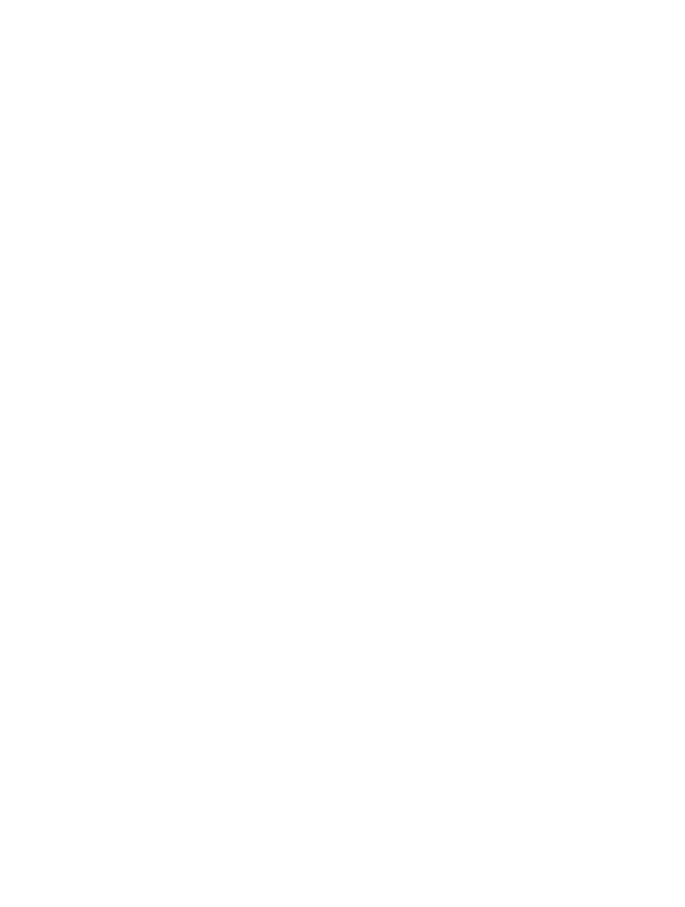
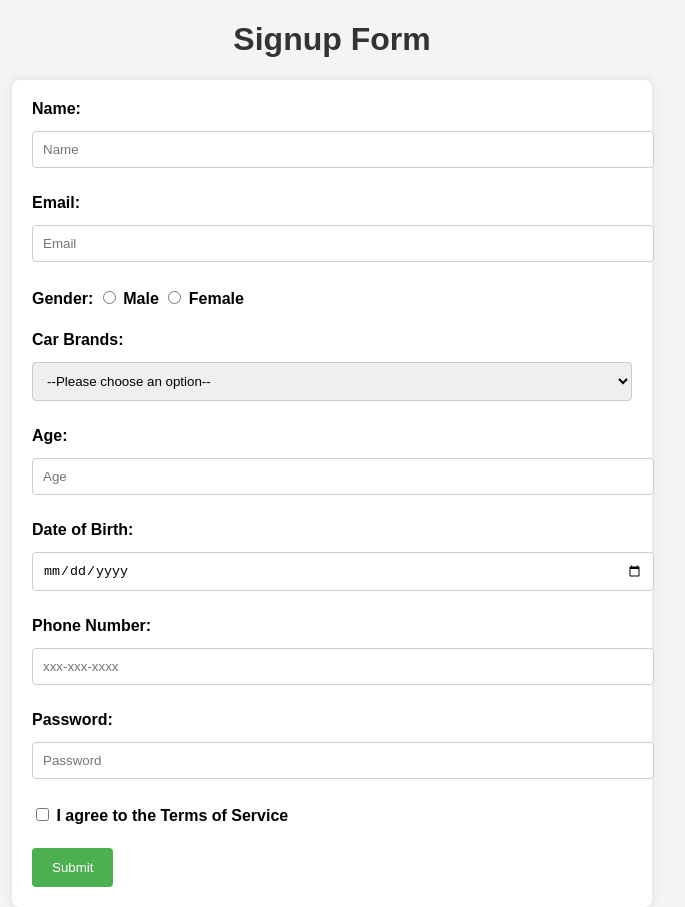
Before and after one commit to acciojob/signup-form-car-Shashikant32, a website: page main.html in a window 1280 px wide. Shown: the whole page, without its empty margins (308-993 px from the left). Before the commit the page ends 800 px from the top, so only its background shows below. Drawn offline with Linux system fonts and the light colour scheme.

Commit message:
created a submission

```diff
--- a/main.html
+++ b/main.html
@@ -1,16 +1,78 @@
 <!DOCTYPE html>
-
-<html>
+<html lang="en">
 
 <head>
-	<link rel="stylesheet" href="styles.css">
+    <meta charset="UTF-8">
+    <meta name="viewport" content="width=device-width, initial-scale=1.0">
+    <title>Signup Form</title>
+    <!-- External CSS -->
+    <link rel="stylesheet" href="styles.css">
 </head>
 
 <body>
-	<!-- the entire body must be written by student -->
-    <script type="text/javascript" src="./script.js">
-</script>
+    <h1>Signup Form</h1>
+    <form action="/submit" method="post">
+        <!-- Name -->
+        <label for="name">Name:</label>
+        <input type="text" id="name" name="name" required placeholder="Name">
+        <br><br>
 
+        <!-- Email -->
+        <label for="email">Email:</label>
+        <input type="email" id="email" name="email" required placeholder="Email">
+        <br><br>
+
+        <!-- Gender -->
+        <label>Gender:</label>
+        <input type="radio" id="gender_m" name="gender" value="male" required>
+        <label for="gender_m">Male</label>
+        <input type="radio" id="gender_f" name="gender" value="female" required>
+        <label for="gender_f">Female</label>
+        <br><br>
+
+        <!-- Car Brands -->
+        <label for="cars">Car Brands:</label>
+        <select id="cars" name="cars" required>
+            <option value="">--Please choose an option--</option>
+            <option value="toyota">Toyota</option>
+            <option value="honda">Honda</option>
+            <option value="ford">Ford</option>
+            <option value="bmw">BMW</option>
+        </select>
+        <br><br>
+
+        <!-- Age -->
+        <label for="age">Age:</label>
+        <input type="number" id="age" name="age" required placeholder="Age">
+        <br><br>
+
+        <!-- Date of Birth -->
+        <label for="dob">Date of Birth:</label>
+        <input type="date" id="dob" name="dob" required>
+        <br><br>
+
+        <!-- Phone Number -->
+        <label for="tel">Phone Number:</label>
+        <input type="tel" id="tel" name="tel" placeholder="xxx-xxx-xxxx">
+        <br><br>
+
+        <!-- Password -->
+        <label for="password">Password:</label>
+        <input type="password" id="password" name="password" required placeholder="Password">
+        <br><br>
+
+        <!-- Terms of Service -->
+        <label for="tos">
+            <input type="checkbox" id="tos" name="tos" required> I agree to the Terms of Service
+        </label>
+        <br><br>
+
+        <!-- Submit Button -->
+        <button type="submit">Submit</button>
+    </form>
+
+    <!-- External JavaScript -->
+    <script type="text/javascript" src="./script.js"></script>
 </body>
 
 </html>
--- a/script.js
+++ b/script.js
@@ -1 +1,12 @@
 //your code here
+
+document.addEventListener("DOMContentLoaded", function() {
+    console.log("Page Loaded. Ready for form interaction.");
+
+    document.querySelector("form").addEventListener("submit", function(event) {
+        if (!document.getElementById('tos').checked) {
+            alert("You must agree to the Terms of Service.");
+            event.preventDefault();
+        }
+    });
+});
--- a/styles.css
+++ b/styles.css
@@ -1,2 +1,66 @@
 
 /* Your CSS Code here. */
+body {
+    font-family: Arial, sans-serif;
+    margin: 0;
+    padding: 0;
+    background-color: #f4f4f4;
+}
+
+h1 {
+    text-align: center;
+    color: #333;
+}
+
+form {
+    max-width: 600px;
+    margin: 0 auto;
+    background-color: white;
+    padding: 20px;
+    border-radius: 8px;
+    box-shadow: 0 0 10px rgba(0, 0, 0, 0.1);
+}
+
+label {
+    font-weight: bold;
+    margin-bottom: 5px;
+    display: inline-block;
+}
+
+input[type="text"],
+input[type="email"],
+input[type="number"],
+input[type="date"],
+input[type="tel"],
+input[type="password"],
+select {
+    width: 100%;
+    padding: 10px;
+    margin: 8px 0;
+    border: 1px solid #ccc;
+    border-radius: 4px;
+}
+
+button {
+    padding: 12px 20px;
+    background-color: #4CAF50;
+    color: white;
+    border: none;
+    border-radius: 4px;
+    cursor: pointer;
+}
+
+button:hover {
+    background-color: #45a049;
+}
+
+footer {
+    text-align: center;
+    font-size: 14px;
+    color: #666;
+    padding: 20px;
+}
+
+footer p {
+    margin: 0;
+}
```
